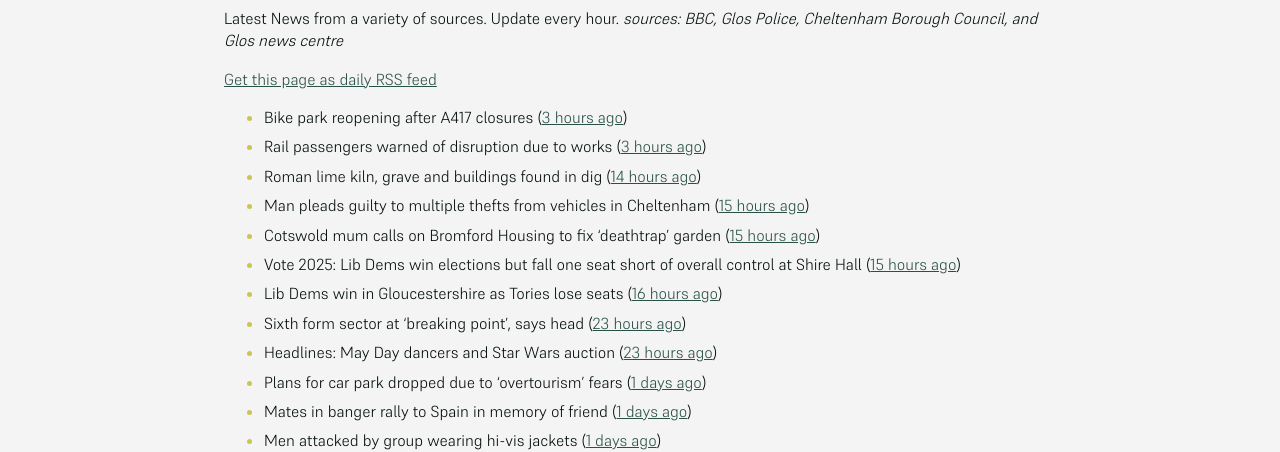
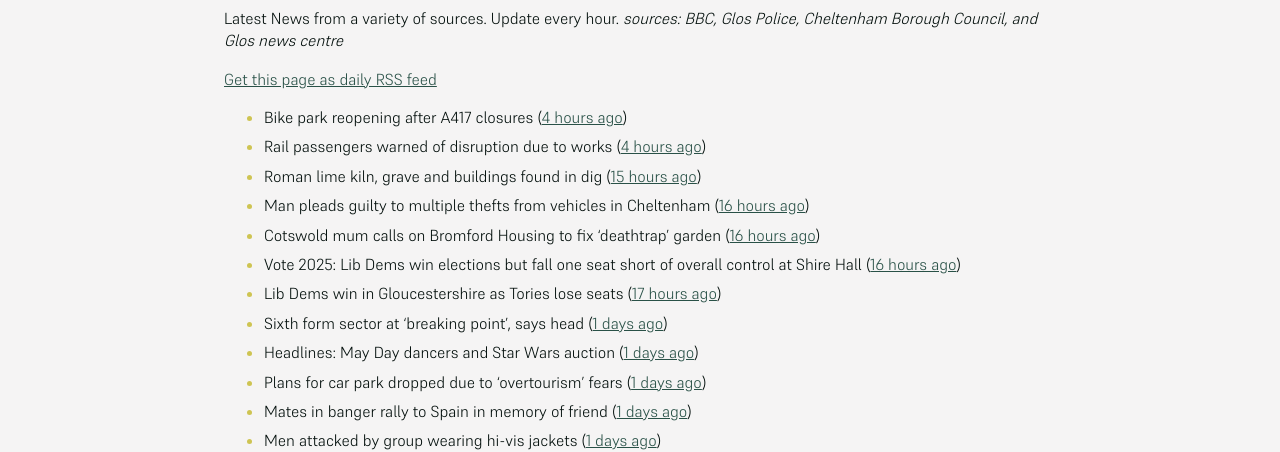
Before and after one commit to mat-0/cheltenham-open-data, a Jekyll site: the page built from _pages/news.md, in a window 1280 px wide. Shown: the part 266-718 px from the top of the page. Built offline with Jekyll 4.4.1, drawn with Linux system fonts in a browser that asks for light colours.

Commit message:
Updated 2025-05-03 10:57:48

```diff
--- a/_pages/news.md
+++ b/_pages/news.md
@@ -12,15 +12,15 @@ _sources: BBC, Glos Police, Cheltenham Borough Council, and Glos news centre_
 [Get this page as daily RSS feed](/daily.rss)
 
 <!-- news_marker starts -->
-- Bike park reopening after A417 closures ([3 hours ago](https://www.bbc.com/news/articles/ceqre24yew9o))
-- Rail passengers warned of disruption due to works ([3 hours ago](https://www.bbc.com/news/articles/cde2jdn7k09o))
-- Roman lime kiln, grave and buildings found in dig ([14 hours ago](https://www.bbc.com/news/articles/c2dew1d26xjo))
-- Man pleads guilty to multiple thefts from vehicles in Cheltenham ([15 hours ago](https://gloucesternewscentre.co.uk/man-pleads-guilty-to-multiple-thefts-from-vehicles-in-cheltenham/))
-- Cotswold mum calls on Bromford Housing to fix ‘deathtrap’ garden ([15 hours ago](https://gloucesternewscentre.co.uk/cotswold-mum-calls-on-bromford-housing-to-fix-deathtrap-garden/))
-- Vote 2025: Lib Dems win elections but fall one seat short of overall control at Shire Hall ([15 hours ago](https://gloucesternewscentre.co.uk/vote-2025-lib-dems-win-elections-but-fall-one-seat-short-of-overall-control-at-shire-hall/))
-- Lib Dems win in Gloucestershire as Tories lose seats ([16 hours ago](https://www.bbc.com/news/articles/cd6j8e8ej6xo))
-- Sixth form sector at 'breaking point', says head ([23 hours ago](https://www.bbc.com/news/articles/c4gr7lkmkzjo))
-- Headlines: May Day dancers and Star Wars auction ([23 hours ago](https://www.bbc.com/news/articles/cvg9y17e5rgo))
+- Bike park reopening after A417 closures ([4 hours ago](https://www.bbc.com/news/articles/ceqre24yew9o))
+- Rail passengers warned of disruption due to works ([4 hours ago](https://www.bbc.com/news/articles/cde2jdn7k09o))
+- Roman lime kiln, grave and buildings found in dig ([15 hours ago](https://www.bbc.com/news/articles/c2dew1d26xjo))
+- Man pleads guilty to multiple thefts from vehicles in Cheltenham ([16 hours ago](https://gloucesternewscentre.co.uk/man-pleads-guilty-to-multiple-thefts-from-vehicles-in-cheltenham/))
+- Cotswold mum calls on Bromford Housing to fix ‘deathtrap’ garden ([16 hours ago](https://gloucesternewscentre.co.uk/cotswold-mum-calls-on-bromford-housing-to-fix-deathtrap-garden/))
+- Vote 2025: Lib Dems win elections but fall one seat short of overall control at Shire Hall ([16 hours ago](https://gloucesternewscentre.co.uk/vote-2025-lib-dems-win-elections-but-fall-one-seat-short-of-overall-control-at-shire-hall/))
+- Lib Dems win in Gloucestershire as Tories lose seats ([17 hours ago](https://www.bbc.com/news/articles/cd6j8e8ej6xo))
+- Sixth form sector at 'breaking point', says head ([1 days ago](https://www.bbc.com/news/articles/c4gr7lkmkzjo))
+- Headlines: May Day dancers and Star Wars auction ([1 days ago](https://www.bbc.com/news/articles/cvg9y17e5rgo))
 - Plans for car park dropped due to 'overtourism' fears ([1 days ago](https://www.bbc.com/news/articles/cm2xgzjmk63o))
 - Mates in banger rally to Spain in memory of friend ([1 days ago](https://www.bbc.com/news/articles/cx2wv3j4rwwo))
 - Men attacked by group wearing hi-vis jackets ([1 days ago](https://www.bbc.com/news/articles/c4g9r7xyr79o))
```
Also changed, not shown: _data/flood.json (+5 -69 lines), index.md (+5 -5 lines).
